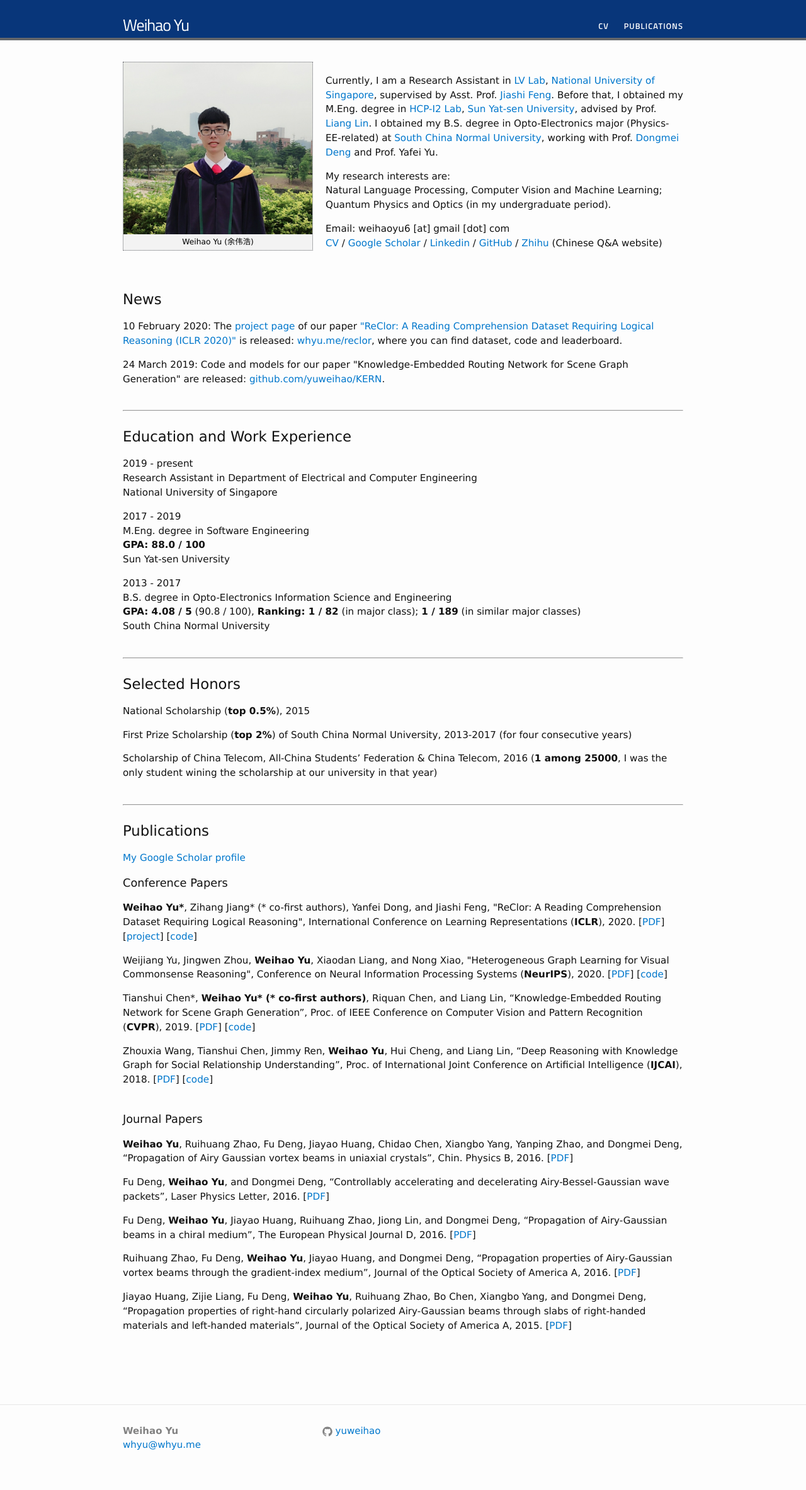
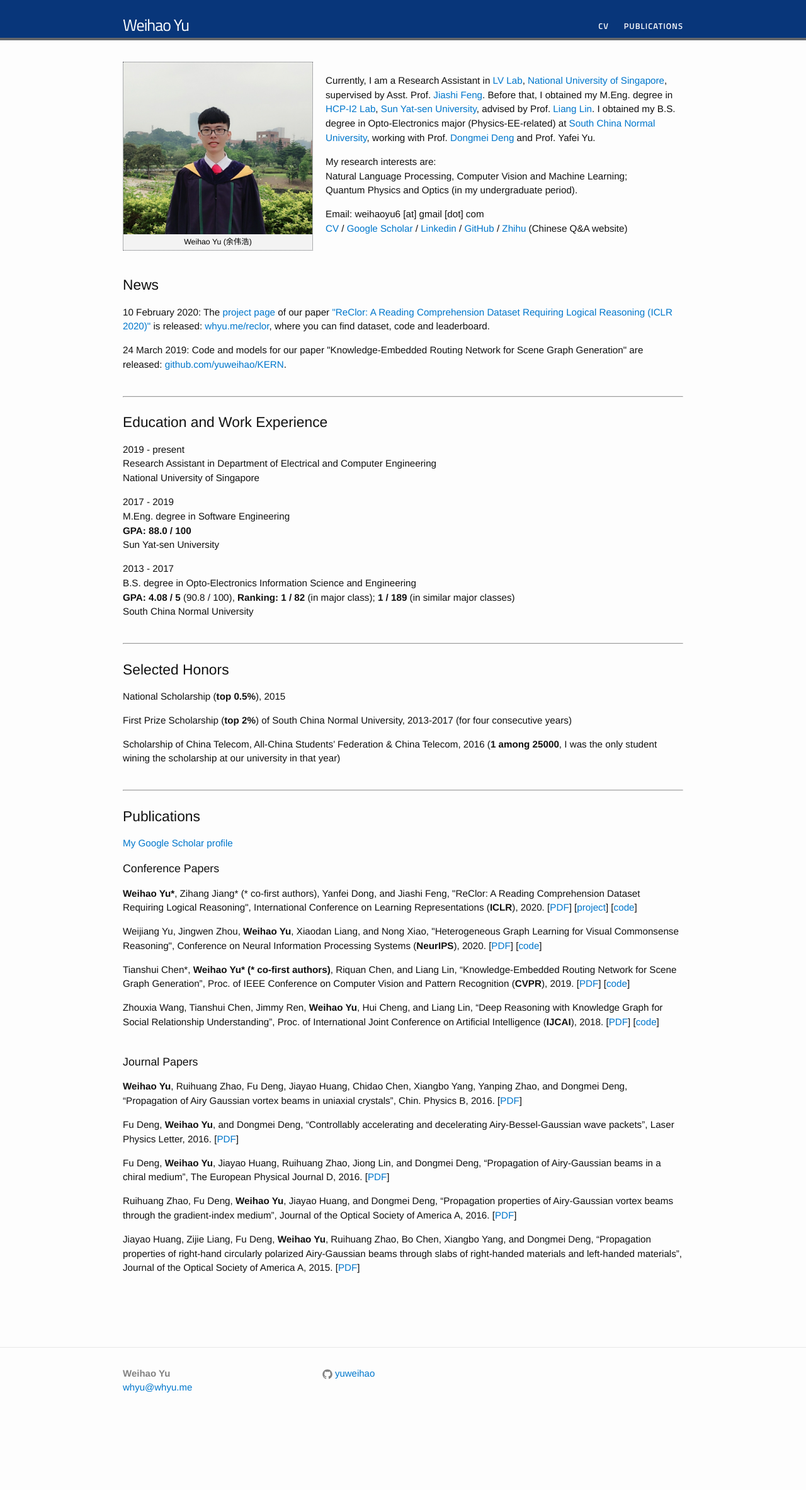
Before and after one commit to yuweihao/yuweihao.github.io, a Jekyll site: the page built from index.html, in a window 1280 px wide. Shown: the whole page at 63% size. Built offline with Jekyll 4.4.1, drawn with Linux system fonts in a browser that asks for light colours; after the commit the page ends 2275 px from its top, so only the background shows below that.

Commit message:
Update main.scss

```diff
--- a/css/main.scss
+++ b/css/main.scss
@@ -9,7 +9,8 @@
 //$base-font-family: 'Open Sans', Helvetica, Arial, sans-serif;
 //$base-font-family: Helvetica, Arial, sans-serif;
 //$base-font-family: Arial, Helvetica, sans-serif;
-$base-font-family: "lucida grande", "lucida sans unicode", lucida, helvetica, "Hiragino Sans GB", "Microsoft YaHei", "WenQuanYi Micro Hei", sans-serif;
+//$base-font-family: "lucida grande", "lucida sans unicode", lucida, helvetica, "Hiragino Sans GB", "Microsoft YaHei", "WenQuanYi Micro Hei", sans-serif;
+$base-font-family: "Helvetica Neue",Helvetica,Arial,"Microsoft Yahei","Hiragino Sans GB","Heiti SC","WenQuanYi Micro Hei",sans-serif;
 $base-font-size:   .95em;
 $small-font-size:  $base-font-size * 0.875;
 $base-line-height: 1.5;
```
